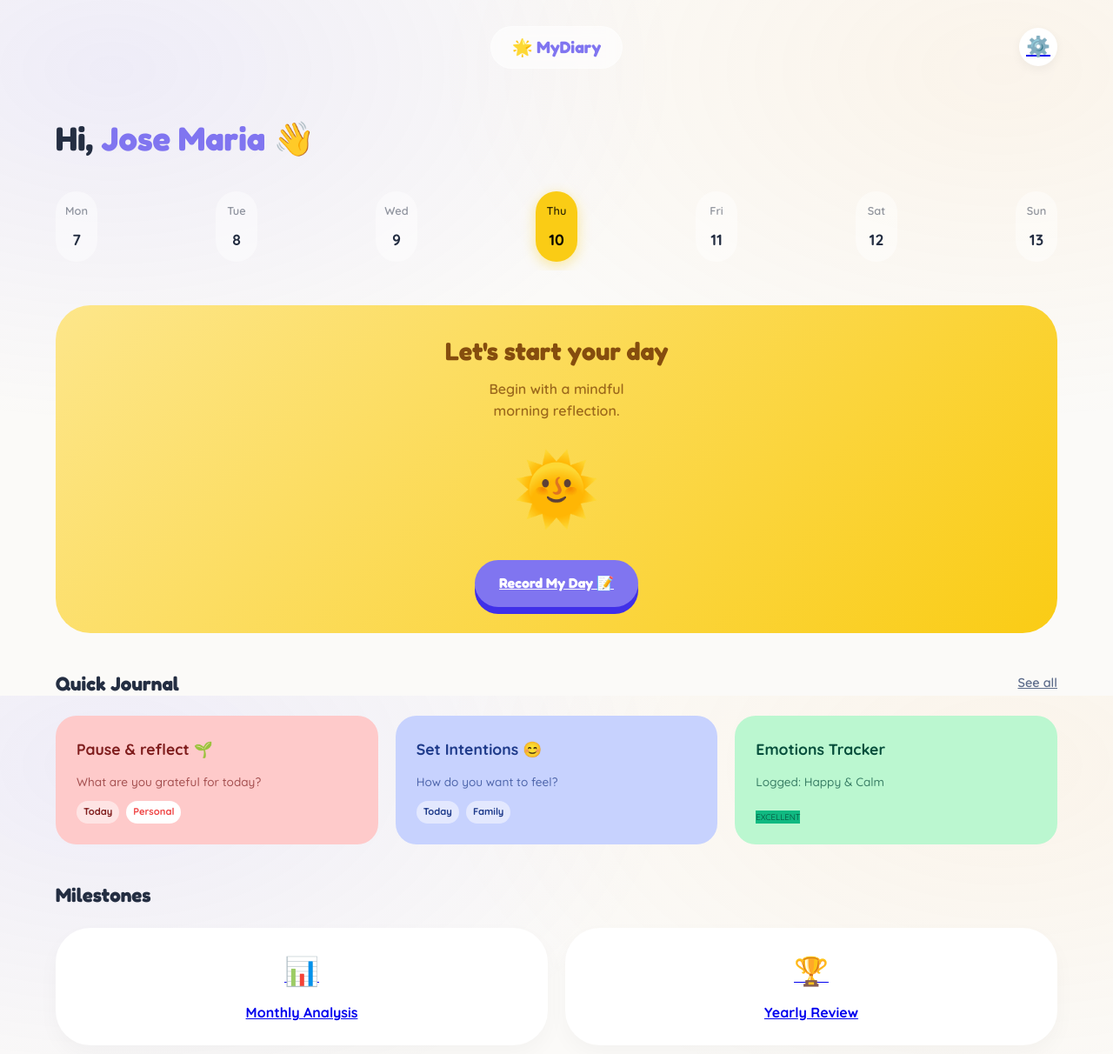
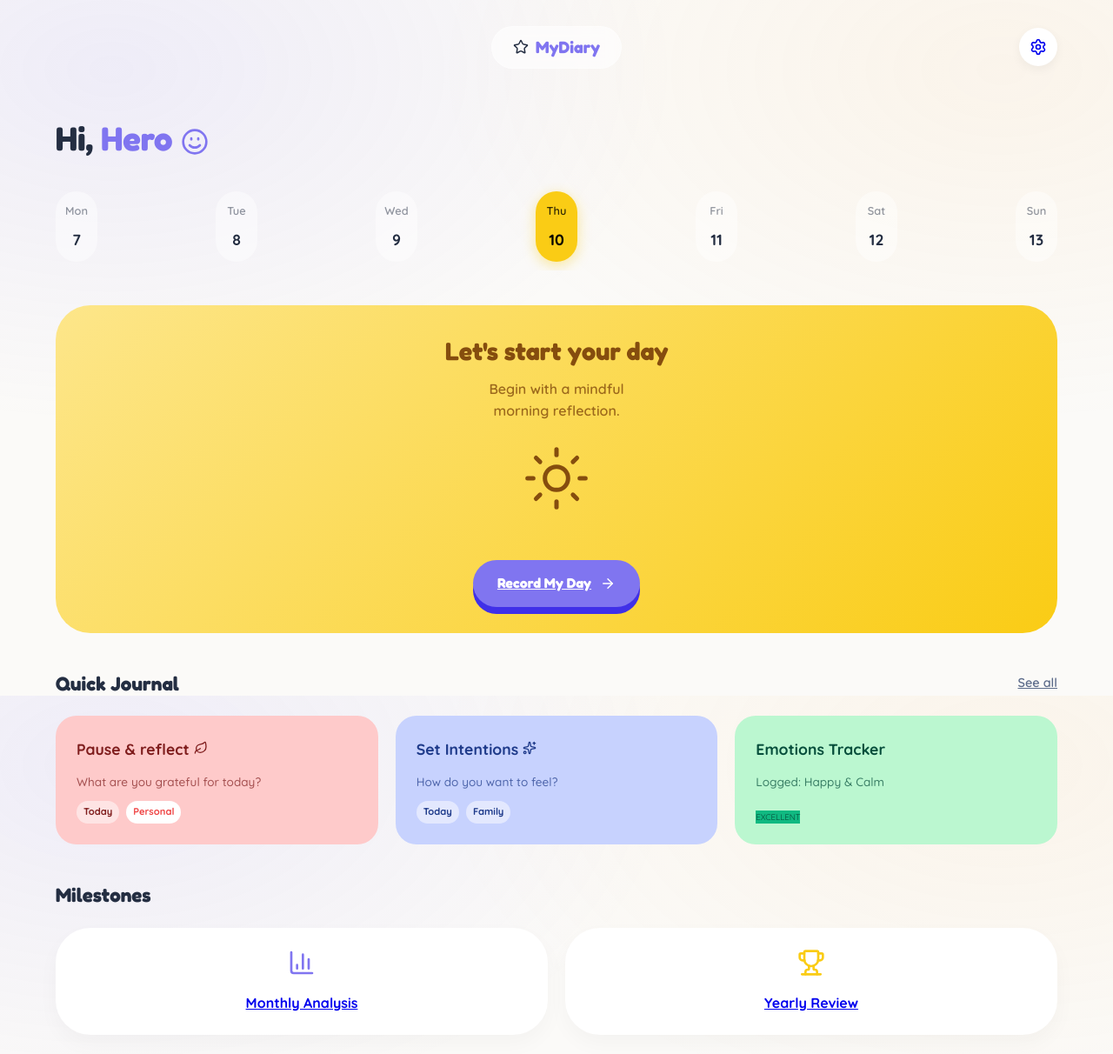
Before and after one commit to HadiaK99/MyDiary, a Next.js app: page / in a window 1280 px wide. Shown: the top 1212 px of the page at 87% size. Built offline with nearby package versions, Linux system fonts and the light colour scheme.

Commit message:
Styling improvements

```diff
--- a/package.json
+++ b/package.json
@@ -9,6 +9,7 @@
     "lint": "eslint"
   },
   "dependencies": {
+    "lucide-react": "^1.8.0",
     "next": "16.2.3",
     "react": "19.2.4",
     "react-dom": "19.2.4"
--- a/src/app/page.tsx
+++ b/src/app/page.tsx
@@ -5,6 +5,16 @@ import Link from "next/link";
 import { useEffect, useState } from "react";
 import { calculateScore, getPerformanceRating } from "@/utils/scoring";
 import Header from "@/components/Navigation/Header";
+import {
+  Sun,
+  Sparkles,
+  Leaf,
+  Smile,
+  BarChart3,
+  Trophy,
+  ArrowRight,
+  Target
+} from "lucide-react";
 
 const DAYS = [
   { short: "Mon", date: 7 },
@@ -36,7 +46,7 @@ export default function Home() {
       <Header />
 
       <section className={styles.greetingHeader}>
-        <h1>Hi, <span style={{ color: 'var(--primary)' }}>Jose Maria</span> 👋</h1>
+        <h1>Hi, <span style={{ color: 'var(--primary)' }}>Hero</span> <Smile size={32} inline style={{ color: 'var(--primary)', verticalAlign: 'middle' }} /></h1>
 
         {/* Day Selector */}
         <div className={styles.daySelector}>
@@ -53,9 +63,11 @@ export default function Home() {
       <section className={`${styles.featuredCard} animate-fade-in`}>
         <h2>Let's start your day</h2>
         <p>Begin with a mindful morning reflection.</p>
-        <div className={styles.sunIllustration}>🌞</div>
+        <div className={styles.sunIllustration}>
+          <Sun size={80} strokeWidth={1.5} />
+        </div>
         <Link href={`/diary/daily/${todayDate}`} className="pill-btn" style={{ marginTop: '20px' }}>
-          Record My Day 📝
+          Record My Day <ArrowRight size={18} />
         </Link>
       </section>
 
@@ -67,7 +79,7 @@ export default function Home() {
 
       <section className={styles.quickGrid}>
         <div className={`${styles.quickCard} ${styles.pinkCard}`}>
-          <h4>Pause & reflect 🌱</h4>
+          <h4>Pause & reflect <Leaf size={16} inline /></h4>
           <p>What are you grateful for today?</p>
           <div className={styles.tagGroup}>
             <span className={styles.miniTag}>Today</span>
@@ -76,7 +88,7 @@ export default function Home() {
         </div>
 
         <div className={`${styles.quickCard} ${styles.blueCard}`}>
-          <h4>Set Intentions 😊</h4>
+          <h4>Set Intentions <Sparkles size={16} inline /></h4>
           <p>How do you want to feel?</p>
           <div className={styles.tagGroup}>
             <span className={styles.miniTag}>Today</span>
@@ -100,11 +112,11 @@ export default function Home() {
 
       <div className={styles.quickGrid} style={{ gridTemplateColumns: '1fr 1fr' }}>
         <Link href="/monthly/analysis/april" className="journal-card" style={{ padding: '20px', textAlign: 'center' }}>
-          <span style={{ fontSize: '2rem' }}>📊</span>
+          <BarChart3 size={32} style={{ margin: '0 auto', color: 'var(--primary)' }} />
           <p style={{ fontWeight: 700, marginTop: '10px' }}>Monthly Analysis</p>
         </Link>
         <Link href="/yearly/review" className="journal-card" style={{ padding: '20px', textAlign: 'center' }}>
-          <span style={{ fontSize: '2rem' }}>🏆</span>
+          <Trophy size={32} style={{ margin: '0 auto', color: '#facc15' }} />
           <p style={{ fontWeight: 700, marginTop: '10px' }}>Yearly Review</p>
         </Link>
       </div>
--- a/src/components/Navigation/Header.tsx
+++ b/src/components/Navigation/Header.tsx
@@ -3,6 +3,7 @@
 import Link from "next/link";
 import styles from "./Header.module.css";
 import { usePathname } from "next/navigation";
+import { Settings, Star } from "lucide-react";
 
 export default function Header() {
   const pathname = usePathname();
@@ -20,13 +21,14 @@ export default function Header() {
 
       <div className={styles.center}>
         <div className="glass" style={{ padding: '8px 24px', borderRadius: '40px', display: 'flex', alignItems: 'center', gap: '8px' }}>
-          <span className={styles.brand}>🌟 MyDiary</span>
+          <Star size={18} className={styles.brandIcon} />
+          <span className={styles.brand}>MyDiary</span>
         </div>
       </div>
 
       <div className={styles.right}>
         <Link href="/onboarding" className={styles.settingsBtn}>
-           <span style={{ fontSize: '1.4rem' }}>⚙️</span>
+          <Settings size={20} />
         </Link>
       </div>
     </header>
```
Also changed, not shown: src/app/diary/daily/[date]/page.tsx (+19 -12 lines), src/app/onboarding/page.tsx (+7 -6 lines), 2 other files (tests, documents, lock files or other folders).
